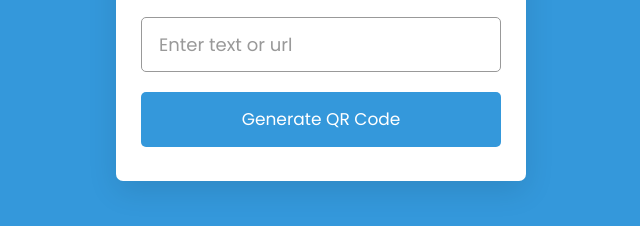
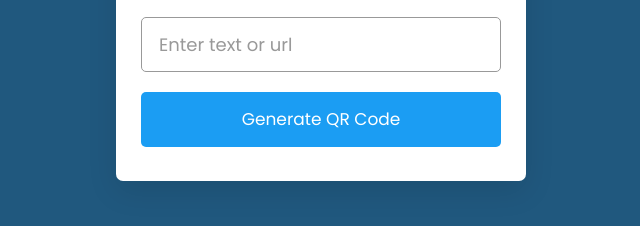
Before and after one commit to Aditya00-7/QR-Code-Generator, a plain HTML site: page index.html in a window 1280 px wide. Shown: the part 352-578 px from the top of the page, without its empty margins (319-959 px from the left). Drawn offline with Linux system fonts and the light colour scheme.

Commit message:
updated html and css

```diff
--- a/index.html
+++ b/index.html
@@ -1,8 +1,9 @@
 <!DOCTYPE html>
+
 <html lang="en" dir="ltr">
   <head>
     <meta charset="utf-8">
-    <title>QR Code Generator</title>
+    <title>QR Code Generator in JavaScript | CodingNepal</title>
     <link rel="stylesheet" href="style.css">
     <meta name="viewport" content="width=device-width, initial-scale=1.0">
   </head>
--- a/style.css
+++ b/style.css
@@ -11,7 +11,7 @@ body{
   padding: 0 10px;
   min-height: 100vh;
   align-items: center;
-  background: #3498DB;
+  background: #20587e;
   justify-content: center;
 }
 .wrapper{
@@ -62,7 +62,7 @@ header p{
   cursor: pointer;
   margin-top: 20px;
   font-size: 17px;
-  background: #3498DB;
+  background: #1b9df3;
 }
 .qr-code{
   opacity: 0;
```
